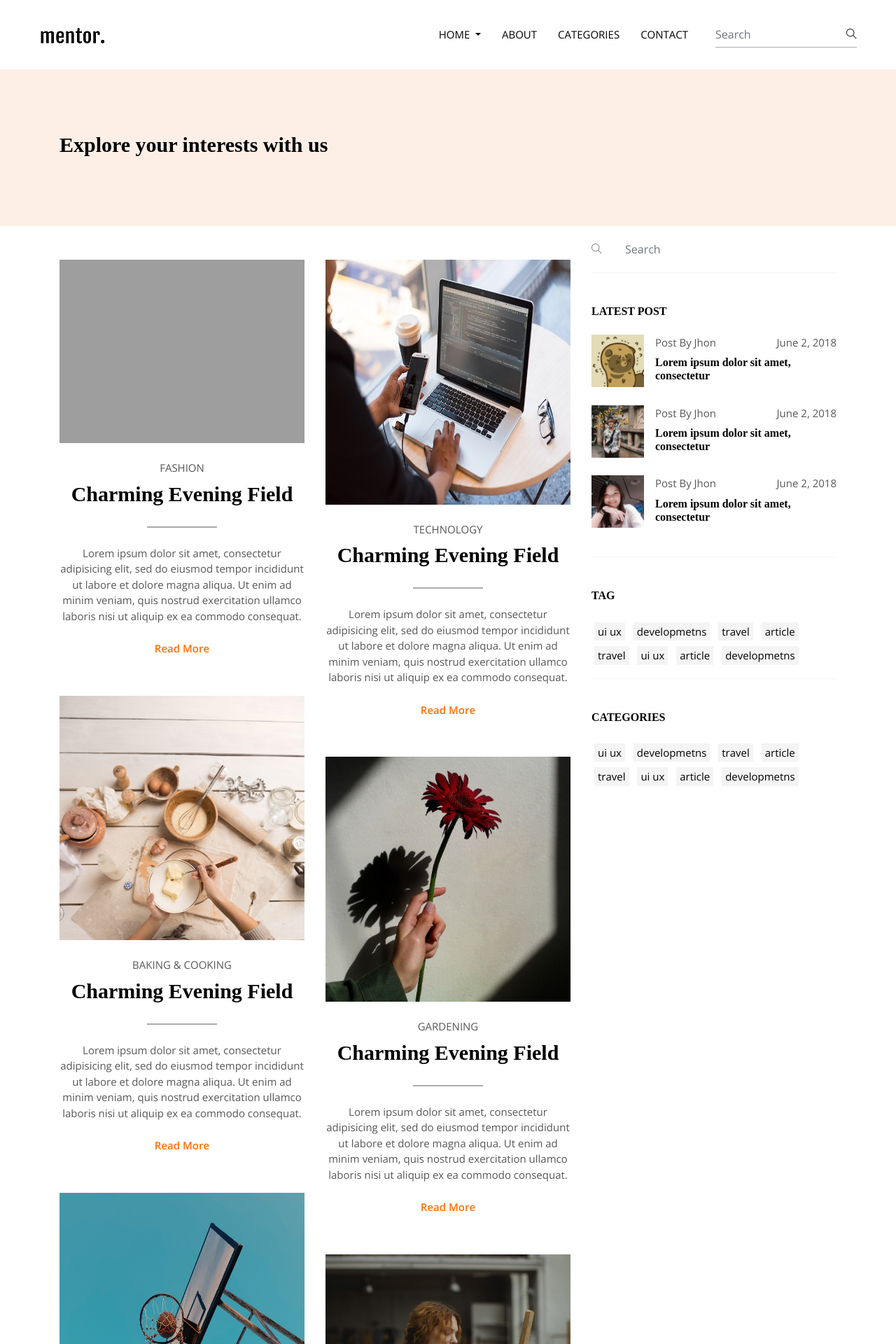
After one commit to yohanalee123/project-g4t4, a PHP site: the page made by app/parsa/category - Copy.html in a window 1280 px wide. The commit adds this page. Shown: the top 1920 px of the page at 70% size. Run offline with PHP 8.4, Linux system fonts and the light colour scheme; some web fonts are replaced; grey boxes are pictures that could not be loaded.

Commit message:
category test + new course sql

```diff
--- /dev/null
+++ b/app/parsa/category - Copy.html
@@ -0,0 +1,335 @@
+<!DOCTYPE html>
+
+
+<head>
+  <meta charset="utf-8">
+  <title>Categories</title>
+
+  <!-- mobile responsive meta -->
+  <meta name="viewport" content="width=device-width, initial-scale=1">
+  <meta name="viewport" content="width=device-width, initial-scale=1, maximum-scale=1">
+
+  <!-- ** Plugins Needed for the Project ** -->
+  <!-- Bootstrap -->
+  <link rel="stylesheet" href="plugins/bootstrap/bootstrap.min.css">
+  <!-- slick slider -->
+  <link rel="stylesheet" href="plugins/slick/slick.css">
+  <!-- themefy-icon -->
+  <link rel="stylesheet" href="plugins/themify-icons/themify-icons.css">
+
+  <!-- Main Stylesheet -->
+  <link href="css/style.css" rel="stylesheet">
+
+  <!--Favicon-->
+  <link rel="shortcut icon" href="images/favicon.ico" type="image/x-icon">
+  <link rel="icon" href="images/favicon.ico" type="image/x-icon">
+
+
+</head>
+
+<body>
+  <!-- preloader -->
+  <div class="preloader">
+    <div class="loader">
+      <span class="dot"></span>
+      <div class="dots">
+        <span></span>
+        <span></span>
+        <span></span>
+      </div>
+    </div>
+  </div>
+  <!-- /preloader -->
+
+<header class="navigation">
+  <nav class="navbar navbar-expand-lg navbar-light">
+    <a class="navbar-brand" href="index.html"><img class="img-fluid" src="images/logo.png" alt="parsa"></a>
+    <button class="navbar-toggler border-0" type="button" data-toggle="collapse" data-target="#navogation"
+      aria-controls="navogation" aria-expanded="false" aria-label="Toggle navigation">
+      <span class="navbar-toggler-icon"></span>
+    </button>
+
+    <div class="collapse navbar-collapse text-center" id="navogation">
+      <ul class="navbar-nav ml-auto">
+        <li class="nav-item dropdown">
+          <a class="nav-link text-uppercase text-dark dropdown-toggle" href="#" id="navbarDropdown"
+            role="button" data-toggle="dropdown" aria-haspopup="true" aria-expanded="false">
+            Home
+          </a>
+          <div class="dropdown-menu" aria-labelledby="navbarDropdown">
+            <a class="dropdown-item" href="index.html">Homepage 1</a>
+            <a class="dropdown-item" href="homepage-2.html">Homepage 2</a>
+          </div>
+        </li>
+        <li class="nav-item">
+          <a class="nav-link text-uppercase text-dark" href="about.html">About</a>
+        </li>
+        <li class="nav-item">
+          <a class="nav-link text-uppercase text-dark" href="category.html">Categories</a>
+        </li>
+        <li class="nav-item">
+          <a class="nav-link text-uppercase text-dark" href="contact.html">Contact</a>
+        </li>
+      </ul>
+      <form class="form-inline position-relative ml-lg-4">
+        <input class="form-control px-0 w-100" type="search" placeholder="Search">
+        <!-- <button class="search-icon" type="submit"><i class="ti-search text-dark"></i></button> -->
+        <a href="search.html" class="search-icon"><i class="ti-search text-dark"></i></a>
+      </form>
+    </div>
+  </nav>
+</header>
+
+<!-- page-title -->
+<section class="section bg-secondary">
+  <div class="container">
+    <div class="row">
+      <div class="col-lg-12">
+        <h4>Explore your interests with us</h4>
+      </div>
+    </div>
+  </div>
+</section>
+<!-- /page-title -->
+
+<!-- category post -->
+<section>
+  <div class="container">
+    <div class="row">
+      <div class="col-lg-8">
+        <div class="row masonry-container pt-5">
+          <div class="col-sm-6 mb-5">
+            <article class="text-center">
+              <img class="img-fluid mb-4" src="images/masonary-post/fashion.jpg" alt="post-thumb">
+              <p class="text-uppercase mb-2">Fashion</p>
+              <h4 class="title-border"><a class="text-dark" href="blog-single.html">Charming Evening Field</a></h4>
+              <p>Lorem ipsum dolor sit amet, consectetur adipisicing elit, sed do eiusmod tempor incididunt ut labore et
+                dolore magna aliqua. Ut enim ad minim veniam, quis nostrud exercitation ullamco laboris nisi ut aliquip
+                ex
+                ea commodo consequat.</p>
+              <a href="blog-single.html" class="btn btn-transparent">read more</a>
+            </article>
+          </div>
+          <div class="col-sm-6 mb-5">
+            <article class="text-center">
+              <img class="img-fluid mb-4" src="images/masonary-post/technology.jpg" alt="post-thumb">
+              <p class="text-uppercase mb-2">Technology</p>
+              <h4 class="title-border"><a class="text-dark" href="blog-single.html">Charming Evening Field</a></h4>
+              <p>Lorem ipsum dolor sit amet, consectetur adipisicing elit, sed do eiusmod tempor incididunt ut labore et
+                dolore magna aliqua. Ut enim ad minim veniam, quis nostrud exercitation ullamco laboris nisi ut aliquip
+                ex
+                ea commodo consequat.</p>
+              <a href="blog-single.html" class="btn btn-transparent">read more</a>
+            </article>
+          </div>
+          <div class="col-sm-6 mb-5">
+            <article class="text-center">
+              <img class="img-fluid mb-4" src="images/masonary-post/baking.jpg" alt="post-thumb">
+              <p class="text-uppercase mb-2">Baking & Cooking</p>
+              <h4 class="title-border"><a class="text-dark" href="blog-single.html">Charming Evening Field</a></h4>
+              <p>Lorem ipsum dolor sit amet, consectetur adipisicing elit, sed do eiusmod tempor incididunt ut labore et
+                dolore magna aliqua. Ut enim ad minim veniam, quis nostrud exercitation ullamco laboris nisi ut aliquip
+                ex
+                ea commodo consequat.</p>
+              <a href="blog-single.html" class="btn btn-transparent">read more</a>
+            </article>
+          </div>
+          <div class="col-sm-6 mb-5">
+            <article class="text-center">
+              <img class="img-fluid mb-4" src="images/masonary-post/gardening.jpg" alt="post-thumb">
+              <p class="text-uppercase mb-2">Gardening</p>
+              <h4 class="title-border"><a class="text-dark" href="blog-single.html">Charming Evening Field</a></h4>
+              <p>Lorem ipsum dolor sit amet, consectetur adipisicing elit, sed do eiusmod tempor incididunt ut labore et
+                dolore magna aliqua. Ut enim ad minim veniam, quis nostrud exercitation ullamco laboris nisi ut aliquip
+                ex
+                ea commodo consequat.</p>
+              <a href="blog-single.html" class="btn btn-transparent">read more</a>
+            </article>
+          </div>
+          <div class="col-sm-6 mb-5">
+            <article class="text-center">
+              <img class="img-fluid mb-4" src="images/masonary-post/sports.jpg" alt="post-thumb">
+              <p class="text-uppercase mb-2">Sports & Fitness</p>
+              <h4 class="title-border"><a class="text-dark" href="blog-single.html">Charming Evening Field</a></h4>
+              <p>Lorem ipsum dolor sit amet, consectetur adipisicing elit, sed do eiusmod tempor incididunt ut labore et
+                dolore magna aliqua. Ut enim ad minim veniam, quis nostrud exercitation ullamco laboris nisi ut aliquip
+                ex
+                ea commodo consequat.</p>
+              <a href="blog-single.html" class="btn btn-transparent">read more</a>
+            </article>
+          </div>
+          <div class="col-sm-6 mb-5">
+            <article class="text-center">
+              <img class="img-fluid mb-4" src="images/masonary-post/arts.jpg" alt="post-thumb">
+              <p class="text-uppercase mb-2">Arts</p>
+              <h4 class="title-border"><a class="text-dark" href="blog-single.html">Charming Evening Field</a></h4>
+              <p>Lorem ipsum dolor sit amet, consectetur adipisicing elit, sed do eiusmod tempor incididunt ut labore et
+                dolore magna aliqua. Ut enim ad minim veniam, quis nostrud exercitation ullamco laboris nisi ut aliquip
+                ex
+                ea commodo consequat.</p>
+              <a href="blog-single.html" class="btn btn-transparent">read more</a>
+            </article>
+          </div>
+        </div>
+        <div class="row">
+          <div class="col-12">
+            <nav>
+              <ul class="pagination justify-content-center align-items-center">
+                <li class="page-item">
+                  <span class="page-link">&laquo; Previous</span>
+                </li>
+                <li class="page-item"><a class="page-link" href="#">01</a></li>
+                <li class="page-item active">
+                  <span class="page-link">02</span>
+                </li>
+                <li class="page-item"><a class="page-link" href="#">03</a></li>
+                <li class="page-item"><a class="page-link" href="#">04</a></li>
+                <li class="page-item"><a class="page-link" href="#">05</a></li>
+                <li class="page-item"><a class="page-link" href="#">06</a></li>
+                <li class="page-item">
+                  <a class="page-link" href="#">Next &raquo;</a>
+                </li>
+              </ul>
+            </nav>
+          </div>
+        </div>
+      </div>
+      <!-- /blog post -->
+      <div class="col-lg-4">
+        <div class="widget search-box">
+          <i class="ti-search"></i>
+          <input type="search" id="search-post" class="form-control border-0 pl-5" name="search-post"
+            placeholder="Search">
+        </div>
+        <div class="widget">
+          <h6 class="mb-4">LATEST POST</h6>
+          <div class="media mb-4">
+            <div class="post-thumb-sm mr-3">
+              <img class="img-fluid" src="images/masonary-post/post-1.jpg" alt="post-thumb">
+            </div>
+            <div class="media-body">
+              <ul class="list-inline d-flex justify-content-between mb-2">
+                <li class="list-inline-item">Post By Jhon</li>
+                <li class="list-inline-item">June 2, 2018</li>
+              </ul>
+              <h6><a class="text-dark" href="blog-single.html">Lorem ipsum dolor sit amet, consectetur</a></h6>
+            </div>
+          </div>
+          <div class="media mb-4">
+            <div class="post-thumb-sm mr-3">
+              <img class="img-fluid" src="images/masonary-post/post-6.jpg" alt="post-thumb">
+            </div>
+            <div class="media-body">
+              <ul class="list-inline d-flex justify-content-between mb-2">
+                <li class="list-inline-item">Post By Jhon</li>
+                <li class="list-inline-item">June 2, 2018</li>
+              </ul>
+              <h6><a class="text-dark" href="blog-single.html">Lorem ipsum dolor sit amet, consectetur</a></h6>
+            </div>
+          </div>
+          <div class="media mb-4">
+            <div class="post-thumb-sm mr-3">
+              <img class="img-fluid" src="images/masonary-post/post-3.jpg" alt="post-thumb">
+            </div>
+            <div class="media-body">
+              <ul class="list-inline d-flex justify-content-between mb-2">
+                <li class="list-inline-item">Post By Jhon</li>
+                <li class="list-inline-item">June 2, 2018</li>
+              </ul>
+              <h6><a class="text-dark" href="blog-single.html">Lorem ipsum dolor sit amet, consectetur</a></h6>
+            </div>
+          </div>
+        </div>
+        <div class="widget">
+          <h6 class="mb-4">TAG</h6>
+          <ul class="list-inline tag-list">
+            <li class="list-inline-item m-1"><a href="blog-single.html">ui ux</a></li>
+            <li class="list-inline-item m-1"><a href="blog-single.html">developmetns</a></li>
+            <li class="list-inline-item m-1"><a href="blog-single.html">travel</a></li>
+            <li class="list-inline-item m-1"><a href="blog-single.html">article</a></li>
+            <li class="list-inline-item m-1"><a href="blog-single.html">travel</a></li>
+            <li class="list-inline-item m-1"><a href="blog-single.html">ui ux</a></li>
+            <li class="list-inline-item m-1"><a href="blog-single.html">article</a></li>
+            <li class="list-inline-item m-1"><a href="blog-single.html">developmetns</a></li>
+          </ul>
+        </div>
+        <div class="widget">
+          <h6 class="mb-4">CATEGORIES</h6>
+          <ul class="list-inline tag-list">
+            <li class="list-inline-item m-1"><a href="blog-single.html">ui ux</a></li>
+            <li class="list-inline-item m-1"><a href="blog-single.html">developmetns</a></li>
+            <li class="list-inline-item m-1"><a href="blog-single.html">travel</a></li>
+            <li class="list-inline-item m-1"><a href="blog-single.html">article</a></li>
+            <li class="list-inline-item m-1"><a href="blog-single.html">travel</a></li>
+            <li class="list-inline-item m-1"><a href="blog-single.html">ui ux</a></li>
+            <li class="list-inline-item m-1"><a href="blog-single.html">article</a></li>
+            <li class="list-inline-item m-1"><a href="blog-single.html">developmetns</a></li>
+          </ul>
+        </div>
+      </div>
+    </div>
+  </div>
+</section>
+<!-- /category post -->
+
+<footer class="bg-secondary">
+  <div class="section">
+    <div class="container">
+      <div class="row">
+        <div class="col-md-3 col-sm-6 mb-4 mb-md-0">
+          <a href="index.html"><img src="images/logo.png" alt="persa" class="img-fluid"></a>
+        </div>
+        <div class="col-md-3 col-sm-6 mb-4 mb-md-0">
+          <h6>Address</h6>
+          <ul class="list-unstyled">
+            <li class="font-secondary text-dark">Sydney</li>
+            <li class="font-secondary text-dark">6 rip carl Avenue CA 90733</li>
+          </ul>
+        </div>
+        <div class="col-md-3 col-sm-6 mb-4 mb-md-0">
+          <h6>Contact Info</h6>
+          <ul class="list-unstyled">
+            <li class="font-secondary text-dark">Tel: +90 000 333 22</li>
+            <li class="font-secondary text-dark">Mail: exmaple@ymail.com</li>
+          </ul>
+        </div>
+        <div class="col-md-3 col-sm-6 mb-4 mb-md-0">
+          <h6>Follow</h6>
+          <ul class="list-inline d-inline-block">
+            <li class="list-inline-item"><a href="#" class="text-dark"><i class="ti-facebook"></i></a></li>
+            <li class="list-inline-item"><a href="#" class="text-dark"><i class="ti-twitter-alt"></i></a></li>
+            <li class="list-inline-item"><a href="#" class="text-dark"><i class="ti-linkedin"></i></a></li>
+            <li class="list-inline-item"><a href="#" class="text-dark"><i class="ti-github"></i></a></li>
+          </ul>
+        </div>
+      </div>
+    </div>
+  </div>
+  <div class="text-center pb-3">
+    <p class="mb-0">Copyright ©<script>var CurrentYear = new Date().getFullYear()
+    document.write(CurrentYear)</script> a theme by  <a href="https://themefisher.com/">themefisher.com</a></p>
+  </div>
+</footer>
+
+<!-- jQuery -->
+<script src="plugins/jQuery/jquery.min.js"></script>
+<!-- Bootstrap JS -->
+<script src="plugins/bootstrap/bootstrap.min.js"></script>
+<!-- slick slider -->
+<script src="plugins/slick/slick.min.js"></script>
+<!-- masonry -->
+<script src="plugins/masonry/masonry.js"></script>
+<!-- instafeed -->
+<script src="plugins/instafeed/instafeed.min.js"></script>
+<!-- smooth scroll -->
+<script src="plugins/smooth-scroll/smooth-scroll.js"></script>
+<!-- headroom -->
+<script src="plugins/headroom/headroom.js"></script>
+<!-- reading time -->
+<script src="plugins/reading-time/readingTime.min.js"></script>
+
+<!-- Main Script -->
+<script src="js/script.js"></script>
+
+</body>
+</html>
--- a/app/parsa/index_old.html
+++ b/app/parsa/index_old.html
@@ -204,7 +204,9 @@
                 serviceURL, { method: 'GET' }
               );
             const data = await response.json();
+            console.log(data)
             var courses = data.courses; //the arr is in data.books of the JSON data
+            console.log(courses)
             // array or array.length are falsy
             if (!courses || !courses.length) {
               showError('Courses list empty or undefined.')
@@ -218,6 +220,7 @@
                 eachRow =
                   "<div class=\"col-lg-4 col-sm-6 mb-5\">" +
                     "<article class=\"text-center\">" +
+
                       //"<img class=\"img-fluid mb-4\" src=\"images/masonary-post/post-" + i + ".jpg\" alt=\"post-thumb\">" +
                       "<img class=\"img-fluid mb-4\" src= " + course.Image + ">" +
                       "<p class=\"text-uppercase mb-2\">" + course.CourseType + "</p>" +
--- a/app/parsa/upload.php
+++ b/app/parsa/upload.php
@@ -48,4 +48,6 @@ if ($uploadOk == 0) {
         echo "Sorry, there was an error uploading your file.";
     }
 }
+
+
 ?>
```
Also changed, not shown: app/parsa/category_bak.html (added, +246 -0 lines), app/sql/course.sql (+19 -16 lines), app/parsa/images/killmyself.png (added).
